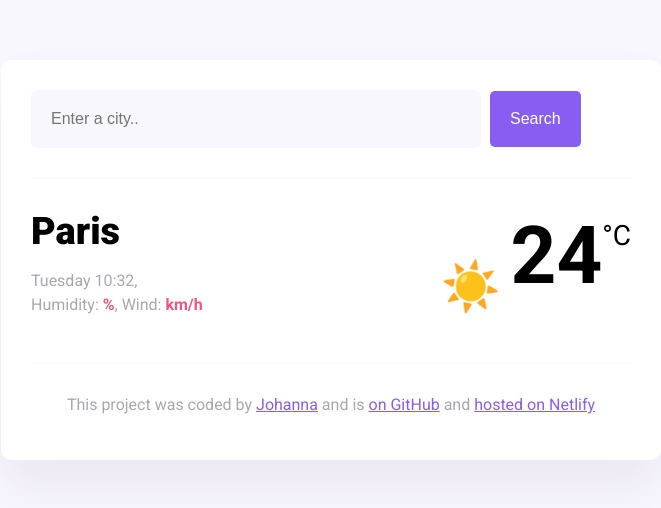
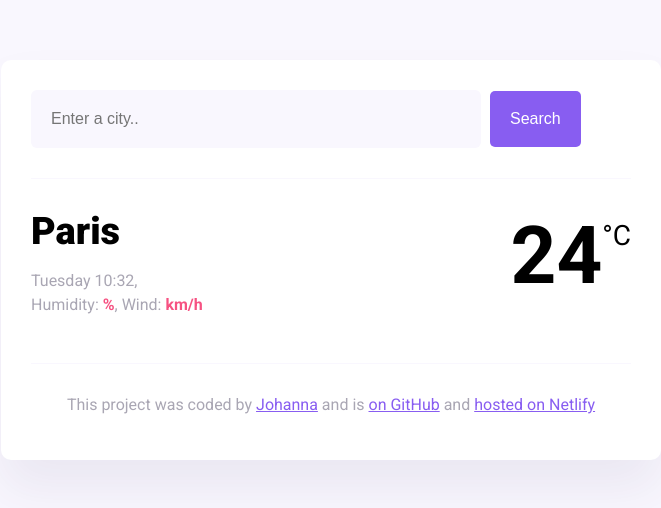
Before and after one commit to chosses/homework-week-7, a website built with Parcel: page index.html in a window 1280 px wide. Shown: the whole page, without its empty margins (309-970 px from the left). Built offline with nearby package versions, Linux system fonts and the light colour scheme.

Commit message:
icon removed

```diff
--- a/index.html
+++ b/index.html
@@ -39,7 +39,7 @@
             </p>
           </div>
           <div class="current-temperature">
-            <span class="current-temperature-icon">☀️</span
+            <span class="current-temperature-icon"></span
             ><span class="current-temperature-value" id="current-temperature"
               >24</span
             ><span class="current-temperature-unit">°C</span>
```
